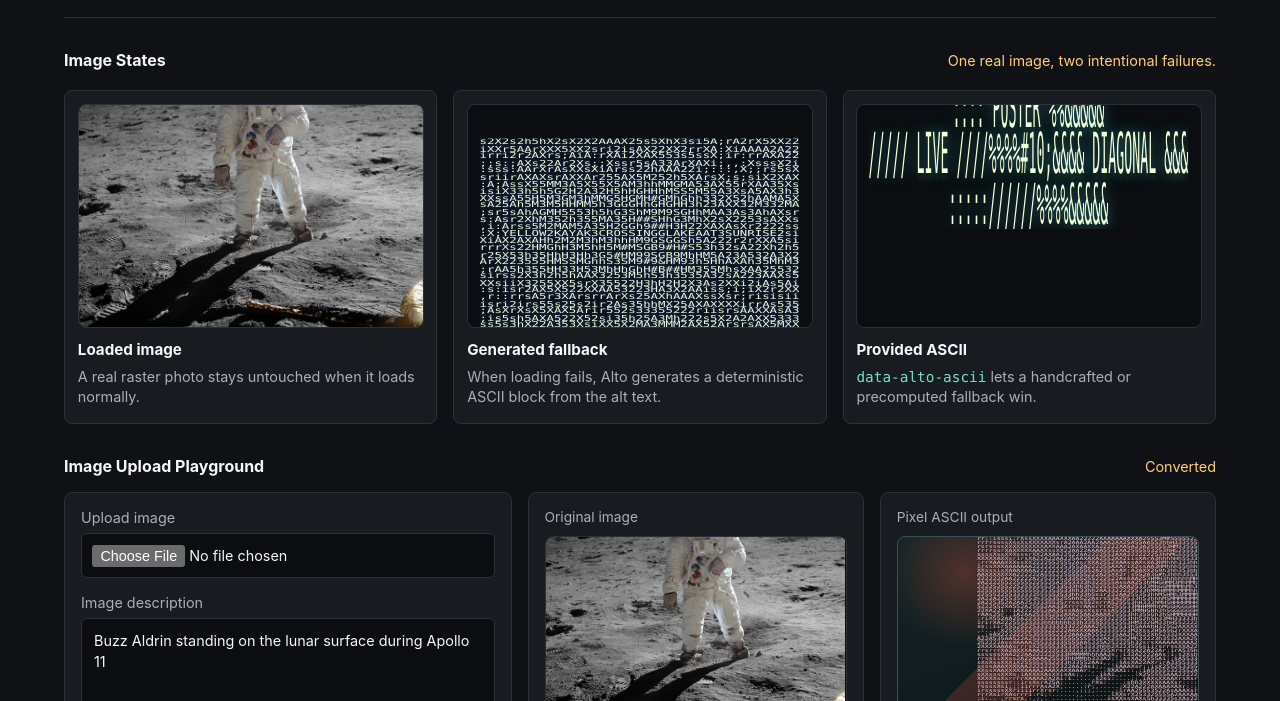
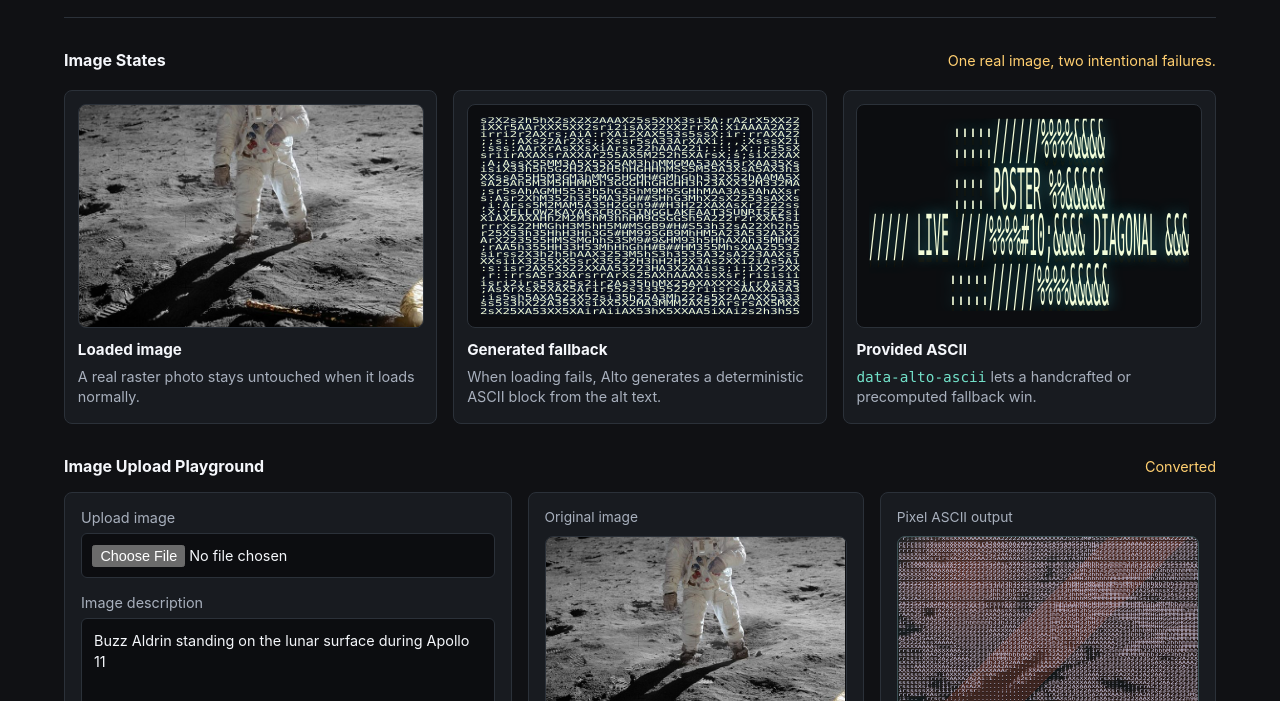
Before and after one commit to Mootbing/Alto, a website: page examples/demo.html in a window 1280 px wide. Shown: the part 99-800 px from the top of the page. Drawn offline with Linux system fonts and the light colour scheme.

Commit message:
Center fitted ASCII output

```diff
--- a/src/alto.css
+++ b/src/alto.css
@@ -10,6 +10,7 @@
   box-sizing: border-box;
   display: inline-grid;
   place-items: center;
+  position: relative;
   min-inline-size: 8rem;
   min-block-size: 5rem;
   overflow: hidden;
@@ -44,9 +45,12 @@
   );
   letter-spacing: 0;
   inline-size: max-content;
+  position: absolute;
+  inset-block-start: 50%;
+  inset-inline-start: 50%;
   max-inline-size: none;
   max-block-size: none;
-  transform: scale(var(--alto-fit-x, var(--alto-x-scale, 1)), var(--alto-fit-y, 1));
+  transform: translate(-50%, -50%) scale(var(--alto-fit-x, var(--alto-x-scale, 1)), var(--alto-fit-y, 1));
   transform-origin: center;
   white-space: pre;
   text-shadow:
```
